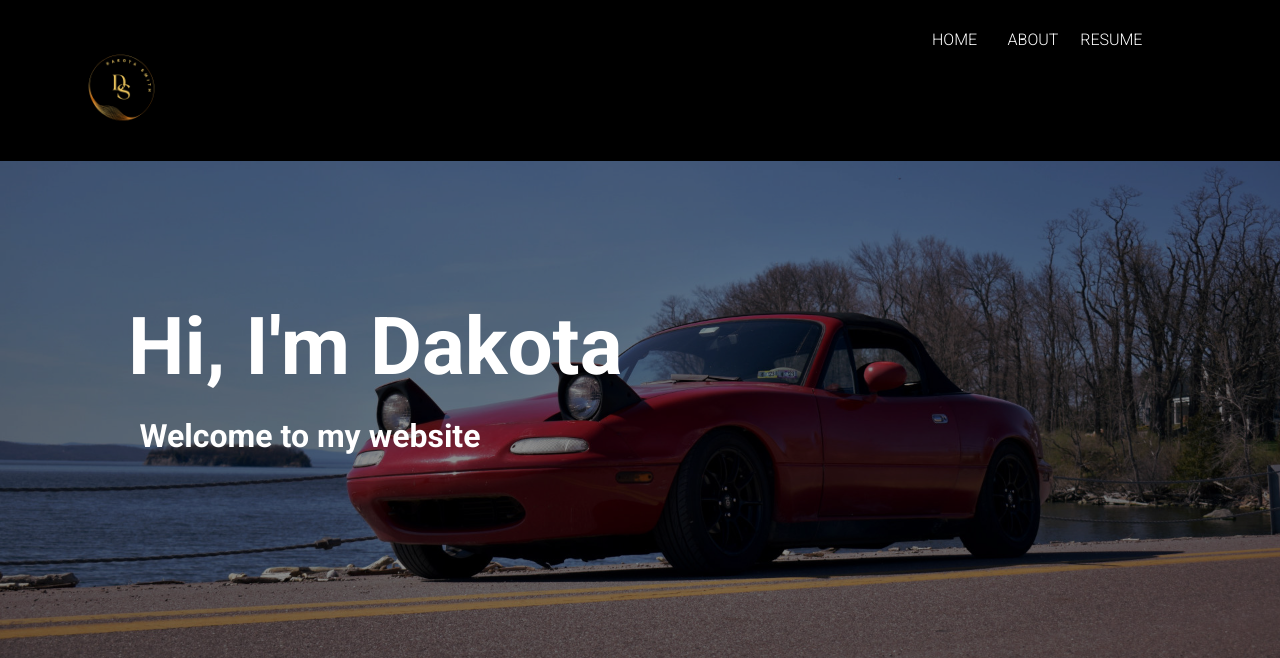
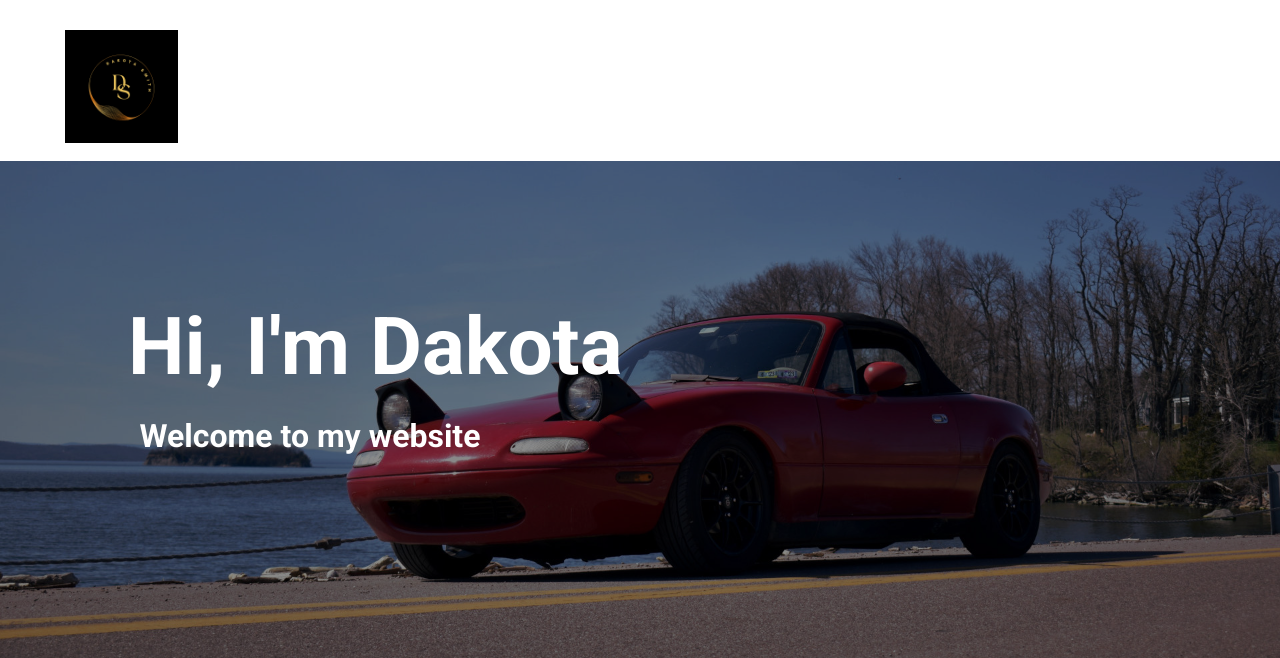
Before and after one commit to dakotasmith13/dakotasmith13.github.io, a PHP site: page / in a window 1280 px wide. Shown: the top 658 px of the page. Run offline with PHP 8.4, Linux system fonts and the light colour scheme.

Commit message:
make header transparent

```diff
--- a/css/custom.css
+++ b/css/custom.css
@@ -56,7 +56,7 @@ header {
     max-width: 90%;
     padding: 1% 5%;
     display: inline-block;
-    background-color: black;
+    background-color: rgba(255, 255, 255, 0.6);
 }
 
 /* nav styling*/
```
